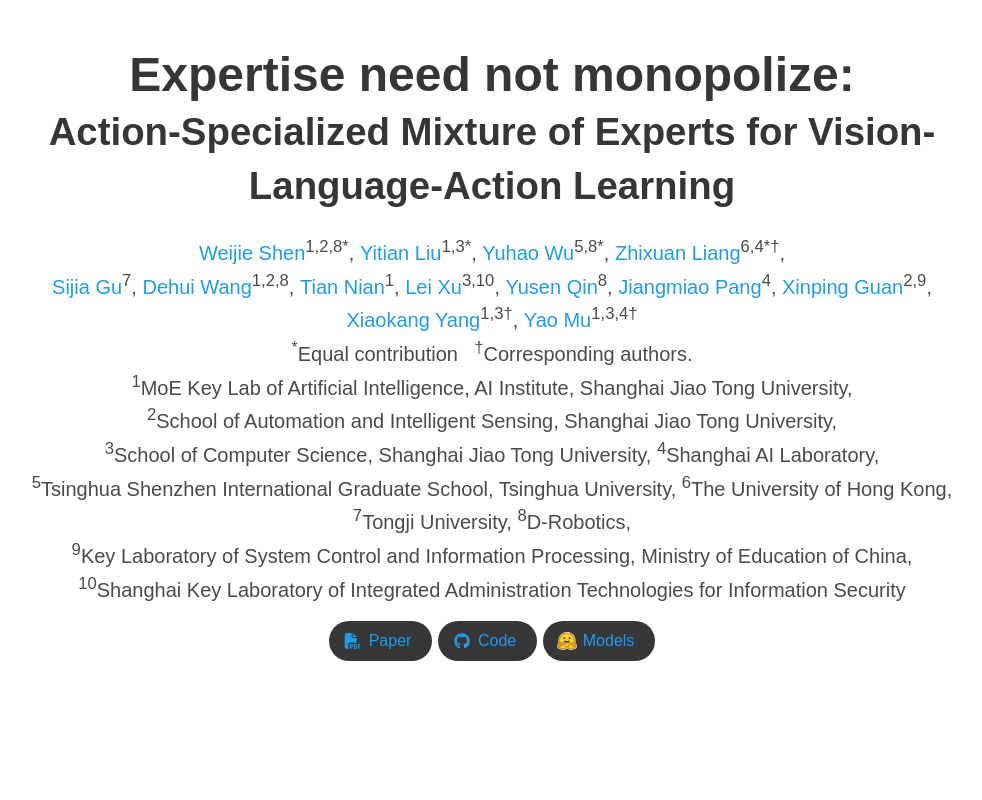
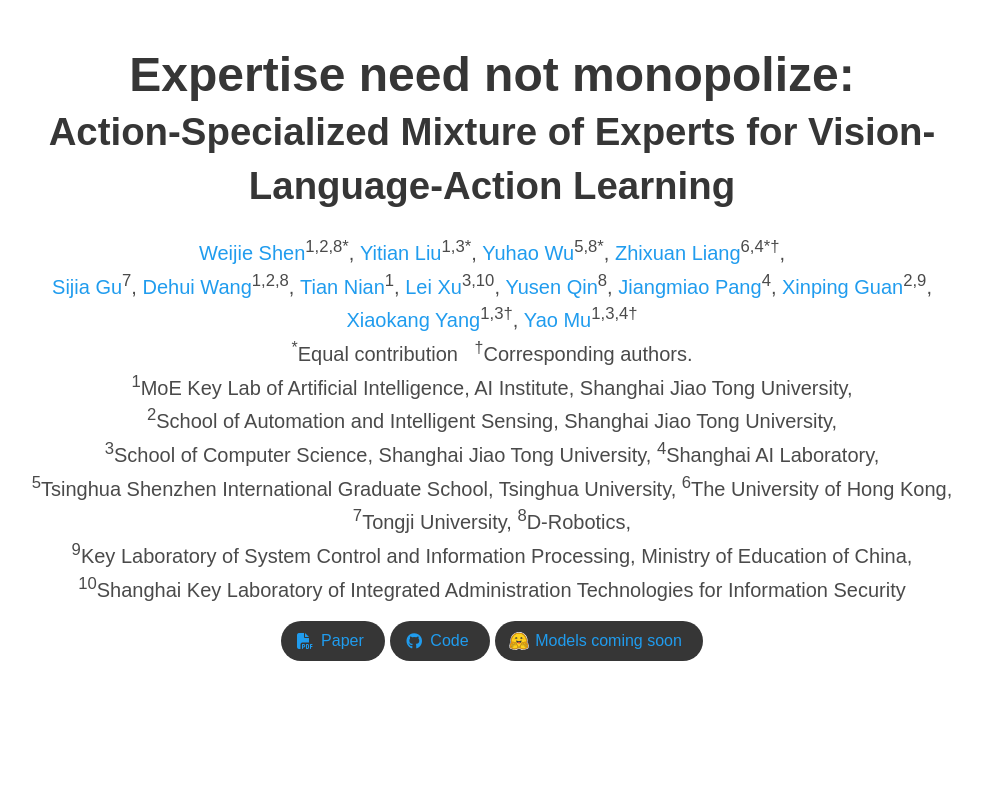
Before and after one commit to Charleshen1412/AdaMoE, a plain HTML site: page index.html in a window 1280 px wide. Shown: the top 800 px of the page, without its empty margins (148-1130 px from the left). Drawn offline with nearby package versions, Linux system fonts and the light colour scheme; some icons are missing; a web font is replaced by a local one.

```diff
--- a/index.html
+++ b/index.html
@@ -143,7 +143,7 @@
                     <span class="icon">
                       <img src="static/images/hf_icon.svg" />
                     </span>
-                    <span>Models</span>
+                    <span>Models coming soon</span>
                   </a>
                 </span>
 
```
